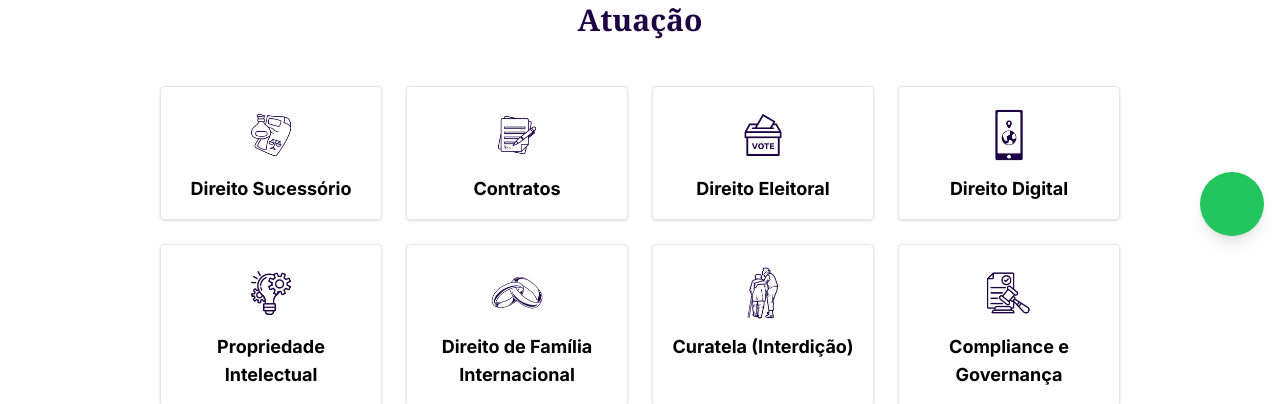
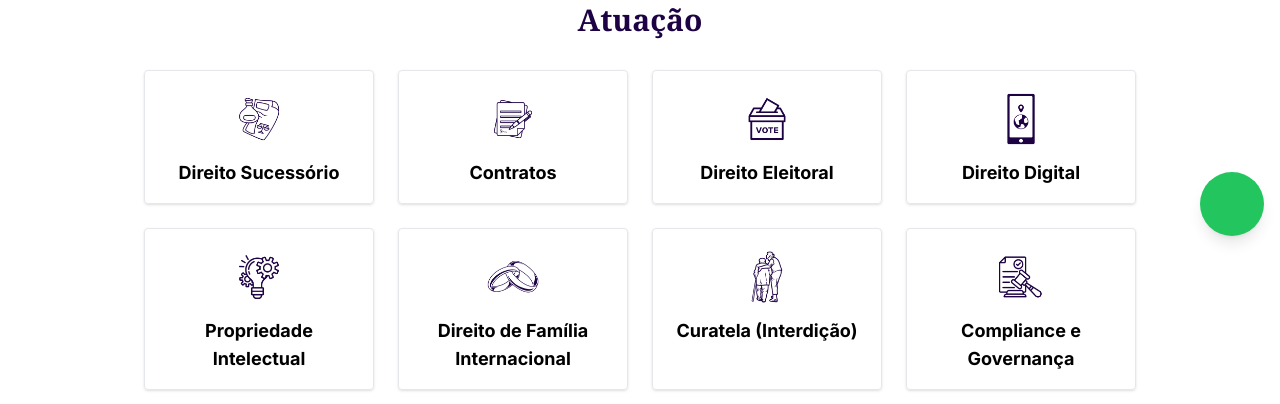
Before and after one commit to diogobcondeco/jadesibalde, a Next.js app: page / in a window 1280 px wide. Shown: the part 548-952 px from the top of the page. Built offline with nearby package versions, Linux system fonts and the light colour scheme; some icons are missing.

Commit message:
remove extra padding

```diff
--- a/components/Atuacao.tsx
+++ b/components/Atuacao.tsx
@@ -10,7 +10,7 @@ const Atuacao = () => {
       <Wrapper>
         <Title titleText={"Atuação"} />
         <div className="flex flex-wrap justify-between">
-          <div className="w-full p-4">
+          <div className="w-full">
             <div className="grid grid-cols-1 sm:grid-cols-4 gap-6">
               {atuacaoInfo.map((item, index) => (
                 <div key={index} className="flex flex-col items-center p-4 border rounded shadow">
```
